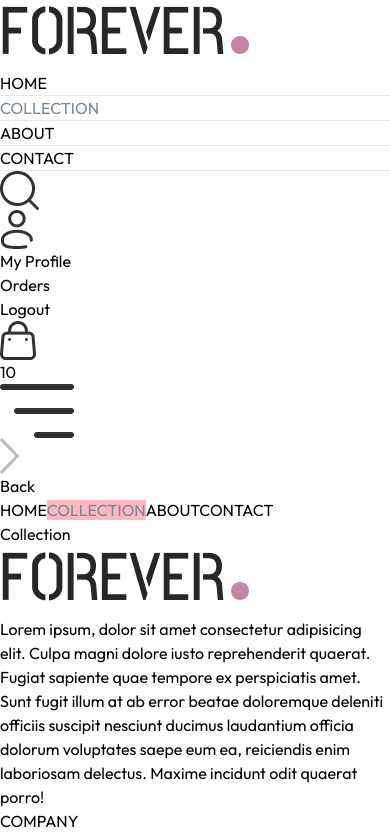
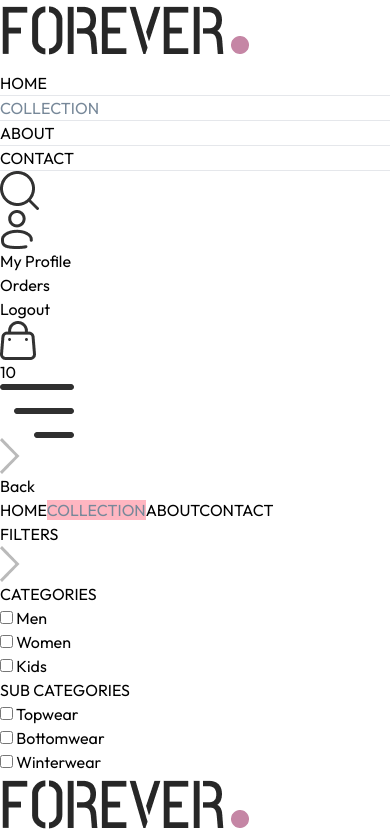
Before and after one commit to ashimaakash03/apparel-store, a React (Vite) app: page /collection in a window 390 px wide. Shown: the top 837 px of the page. Built offline with nearby package versions, Linux system fonts and the light colour scheme.

Commit message:
added functionality to show / hide filters in small screen

```diff
--- a/src/pages/Collection.jsx
+++ b/src/pages/Collection.jsx
@@ -1,9 +1,68 @@
 //import React from 'react'
 
+import { useState } from "react";
+import { assets } from "../assets/frontend_assets/assets";
+// import ShopContext from "../context/ShopContext";
+
 const Collection = () => {
+  // const { products } = useContext(ShopContext);
+  const [showFilter, setShowFilter] = useState(false);
   return (
-    <div>Collection</div>
-  )
-}
+    <div className="flex flex-col sm:flex-row gap-1 sm:gap-10 pt-10 border-t">
+      {/**Filter Options */}
+      <div className="min-w-60">
+        <p onClick={()=> setShowFilter(!showFilter)} className="my-2 text-xl flex items-center cursor-pointer gap-3">
+          FILTERS
+          <img
+            className={`h-3 sm:hidden ${showFilter ? "rotate-90" : ""}`}
+            src={assets.dropdown_icon}
+            alt=""
+          />
+        </p>
+        {/** Category Filters */}
+        <div
+          className={`border border-gray-300 pl-5 py-3 mt-6 ${
+            showFilter ? "" : "hidden"
+          } sm:block`}
+        >
+          <p className="mb-3 text-sm font-medium">CATEGORIES</p>
+          <div className="flex flex-col gap-2 text-sm font-light text-gray-700">
+            <p className="flex gap-2">
+              <input className="w-3" type="checkbox" value={"Men"} /> Men
+            </p>
+            <p className="flex gap-2">
+              <input className="w-3" type="checkbox" value={"Women"} /> Women
+            </p>
+            <p className="flex gap-2">
+              <input className="w-3" type="checkbox" value={"Kids"} /> Kids
+            </p>
+          </div>
+        </div>
+        {/** Sub Category Filters */}
+        <div
+          className={`border border-gray-300 pl-5 py-3 my-5 ${
+            showFilter ? "" : "hidden"
+          } sm:block`}
+        >
+          <p className="mb-3 text-sm font-medium">SUB CATEGORIES</p>
+          <div className="flex flex-col gap-2 text-sm font-light text-gray-700">
+            <p className="flex gap-2">
+              <input className="w-3" type="checkbox" value={"Topwear"} />{" "}
+              Topwear
+            </p>
+            <p className="flex gap-2">
+              <input className="w-3" type="checkbox" value={"Bottomwear"} />{" "}
+              Bottomwear
+            </p>
+            <p className="flex gap-2">
+              <input className="w-3" type="checkbox" value={"Winterwear"} />{" "}
+              Winterwear
+            </p>
+          </div>
+        </div>
+      </div>
+    </div>
+  );
+};
 
-export default Collection
+export default Collection;
```
